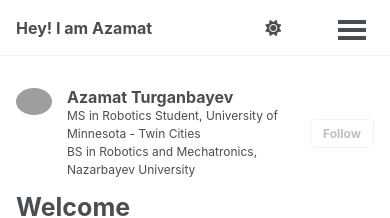
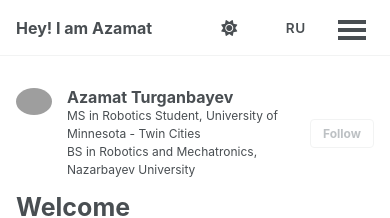
Before and after one commit to aturganbayev/aturganbayev-website-old, a Jekyll site: the page built from _pages/about.md, in a window 390 px wide. Shown: the top 218 px of the page. Built offline with Jekyll 4.4.1, drawn with Linux system fonts in a browser that asks for light colours; a script bundle is joined from its source files by our own code; library files that are not in the unit come from our copies.

Commit message:
fixed mobile version

```diff
--- a/_sass/layout/_navigation.scss
+++ b/_sass/layout/_navigation.scss
@@ -260,6 +260,11 @@
     }
   }
 
+  // When hamburger button is visible, shift controls left to avoid overlap
+  &:has(> button:not(.hidden)) .masthead__right-controls {
+    right: 2.75rem;
+  }
+
   .masthead__right-controls {
     position: absolute;
     right: 0;
```
